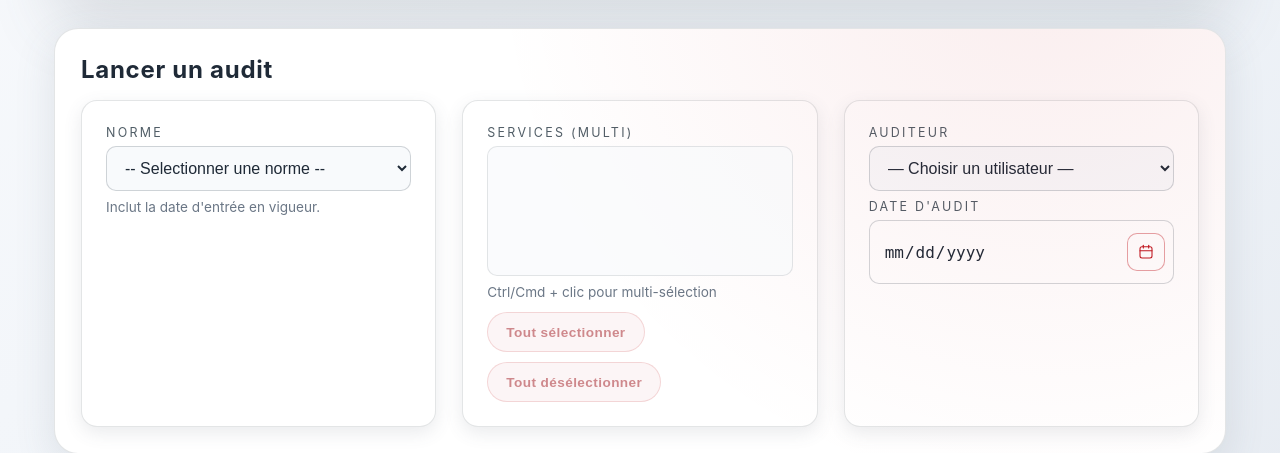
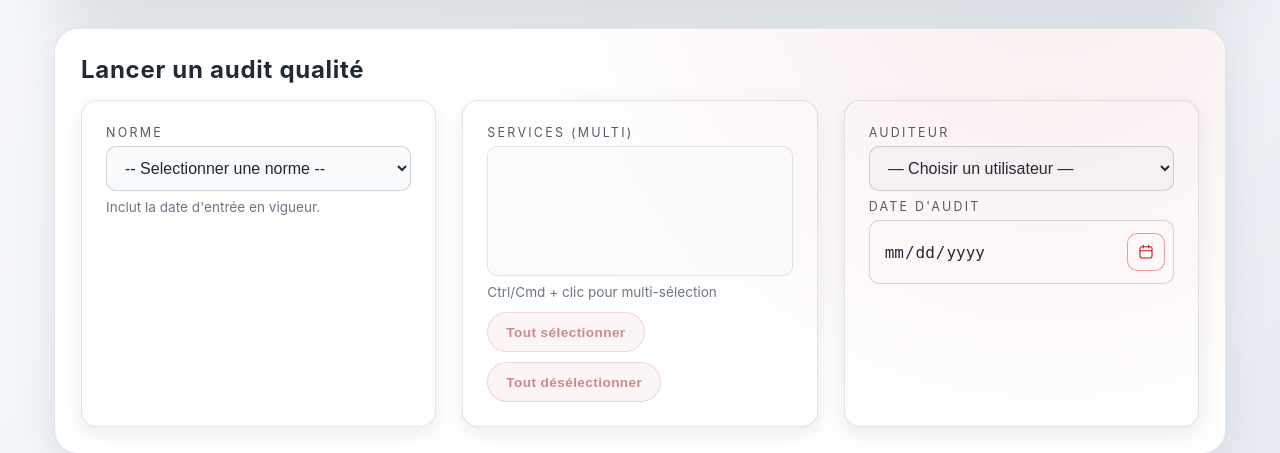
Before and after one commit to AD1W4TT/audit_qualite, a PHP site: page / in a window 1280 px wide. Shown: the part 142-595 px from the top of the page. Run offline with PHP 8.4, Linux system fonts and the light colour scheme; the visitor is signed in with stand-in values (Sample User, id 1); data that the repository does not hold is empty; some libraries are stand-ins or nearby versions.

Commit message:
chore(ui): update audit launch title

```diff
--- a/index.php
+++ b/index.php
@@ -34,7 +34,7 @@
     </header>
 
     <section class="panel">
-      <h2>Lancer un audit</h2>
+      <h2>Lancer un audit qualité</h2>
       <div class="grid-3">
         <div>
           <label>Norme</label>
```
